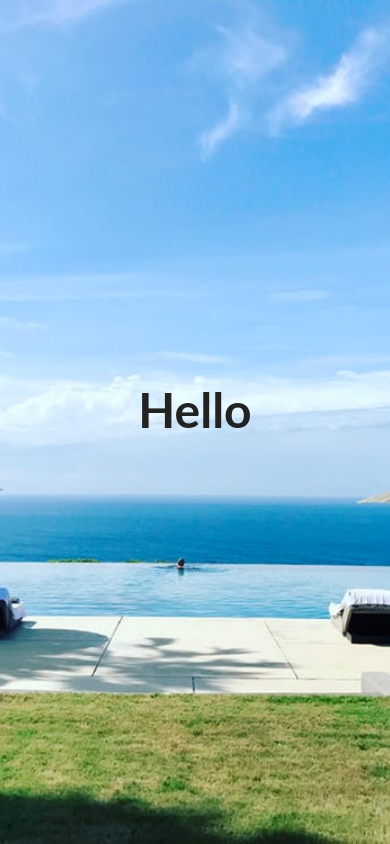
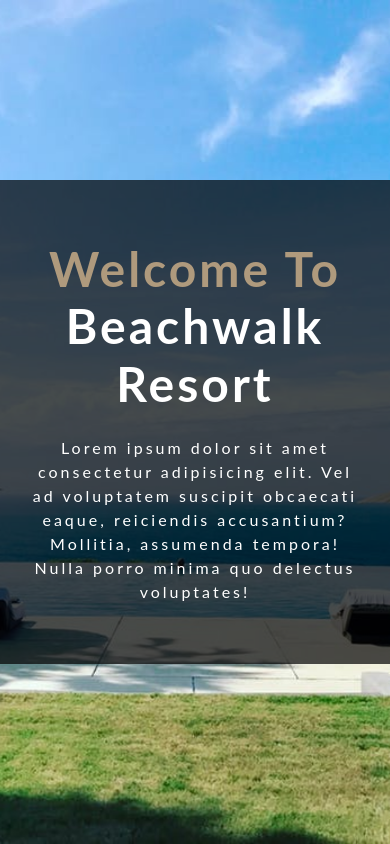
Before and after one commit to juliasut/beachwalk_resort, a React (Create React App) app: page / in a window 390 px wide. Built offline with nearby package versions, Linux system fonts and the light colour scheme; the HTML template or start-up script is replaced by a standard one.

Commit message:
Add Banner properties and media queries

```diff
--- /dev/null
+++ b/src/components/globals/Banner.js
@@ -0,0 +1,52 @@
+import React from 'react';
+import styled, { css, keyframes } from 'styled-components';
+import { setColor } from '../../styles';
+
+const Banner = ({ className, title, text, children, greeting }) => {
+  return (
+    <div className={className}>
+      <h1>
+        {greeting} <span>{title}</span>{' '}
+      </h1>
+      <div className="info">
+        <p>{text}</p>
+        {children}
+      </div>
+    </div>
+  );
+};
+
+const BannerWrapper = styled(Banner)`
+  background: rgba(0, 0, 0, 0.7);
+  text-align: center;
+  padding: 60px 32px;
+  /* setRem */
+  letter-spacing: 3px;
+  /* setLetterSpacing */
+  color: ${setColor.mainWhite};
+  h1 {
+    text-transform: capitalize;
+    font-size: 48px;
+    /* setRem */
+    color: ${setColor.primaryColor};
+    span {
+      color: ${setColor.mainWhite};
+    }
+  }
+  p {
+    width: 85%auto;
+    margin: 0 auto;
+  }
+
+  @media (min-width: 768px) {
+    width: 70vw;
+    border: 6px solid ${setColor.primaryColor};
+    p {
+      width: 75%;
+    }
+  }
+
+  /* .info */
+`;
+
+export default BannerWrapper;
--- a/src/components/home/Header.js
+++ b/src/components/home/Header.js
@@ -2,11 +2,13 @@ import React from 'react';
 import Hero from '../globals/Hero';
 import aboutImg from '../../images/aboutBcg.jpeg';
 import homeImg from '../../images/homeBcg.jpeg';
+import Banner from '../globals/Banner';
 
 export const Header = () => {
   return (
     <Hero img={homeImg}>
-      <h1>Hello</h1>
+      <Banner greeting="welcome to" title="beachwalk resort" text="Lorem ipsum dolor sit amet consectetur adipisicing elit. Vel ad voluptatem suscipit obcaecati eaque, reiciendis accusantium? Mollitia, assumenda tempora! Nulla porro minima quo delectus voluptates!"  />
+
     </Hero>
-  )
-}
+  );
+};
```
